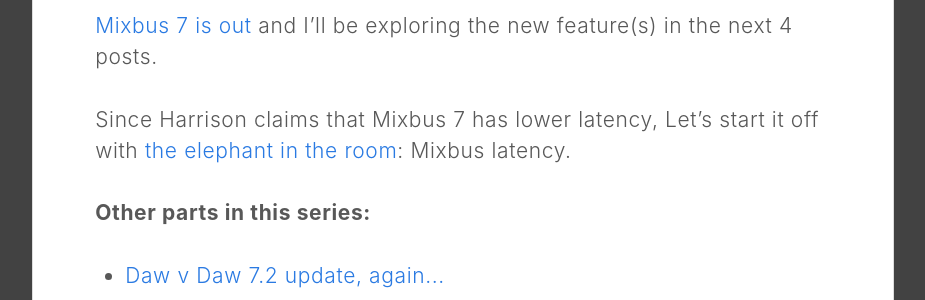
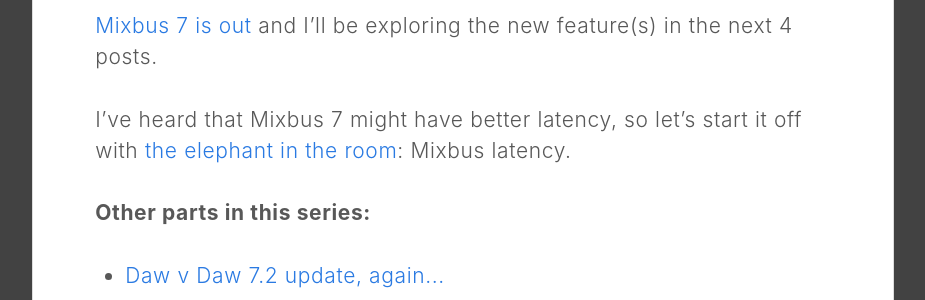
Before and after one commit to RobertARandolph/AdmiralBumbleBee.com, a Jekyll site: the page built from _posts/2021-03-27-4-posts-with-Mixbus-7.md, in a window 1280 px wide and 900 px high. Shown: the part 207-507 px from the top of the window, without its empty margins (177-1102 px from the left). Built offline with Jekyll 4.4.1, drawn with Linux system fonts in a browser that asks for light colours.

Commit message:
no formal claim, refer to rumor instead (true!)

```diff
--- a/_posts/2021-03-27-4-posts-with-Mixbus-7.md
+++ b/_posts/2021-03-27-4-posts-with-Mixbus-7.md
@@ -13,7 +13,7 @@
 
 [Mixbus 7 is out](https://www.gearslutz.com/board/new-product-alert/1347220-harrison-introduces-mixbus32c-version-7-tapex-quot-tracking-performing-experience-quot.html) and I'll be exploring the new feature(s) in the next 4 posts.
 
-Since Harrison claims that Mixbus 7 has lower latency, Let's start it off with [the elephant in the room]({% post_url 2020-11-08-DAW-v-DAW-7-Mixbus %}): Mixbus latency.
+I've heard that Mixbus 7 might have better latency, so let's start it off with [the elephant in the room]({% post_url 2020-11-08-DAW-v-DAW-7-Mixbus %}): Mixbus latency.
 
 **Other parts in this series:**
 
```
